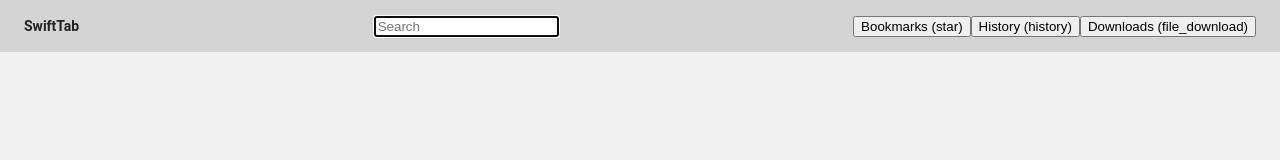
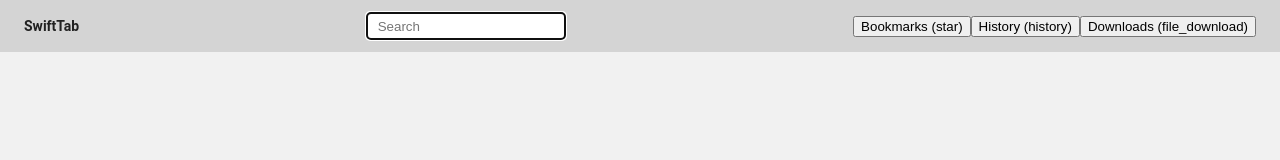
Before and after one commit to joshbuchea/chrome-ext-swifttab, a React app: page / in a window 1280 px wide. Shown: the top 160 px of the page. Built offline with nearby package versions, Linux system fonts and the light colour scheme; no server answers.

Commit message:
update search input styles

```diff
--- a/public/styles.css
+++ b/public/styles.css
@@ -67,6 +67,12 @@ a {
 
   background: #d4d4d4;
   padding: 0 24px;
+}
+
+.app-toolbar input {
+  border-radius: 4px;
+  border-width: 1px;
+  padding: 0.4em 0.8em;
 }
 
 .app-title {
```
